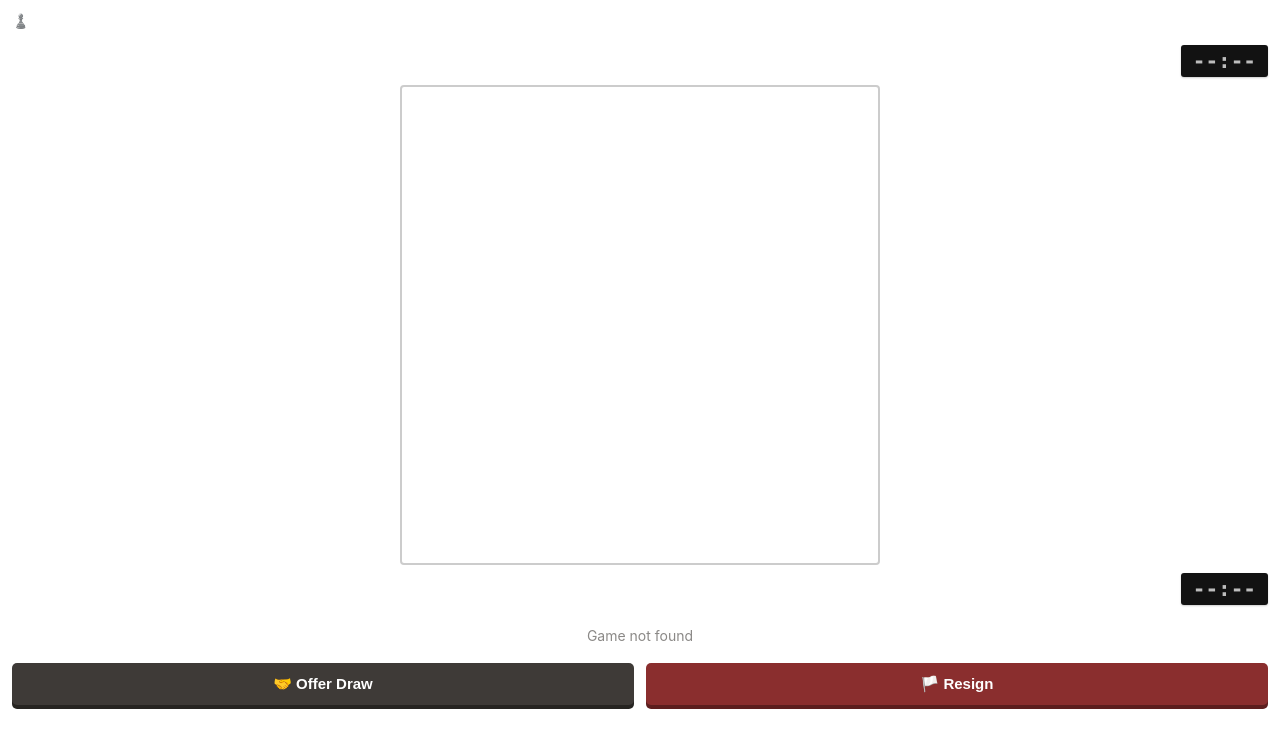
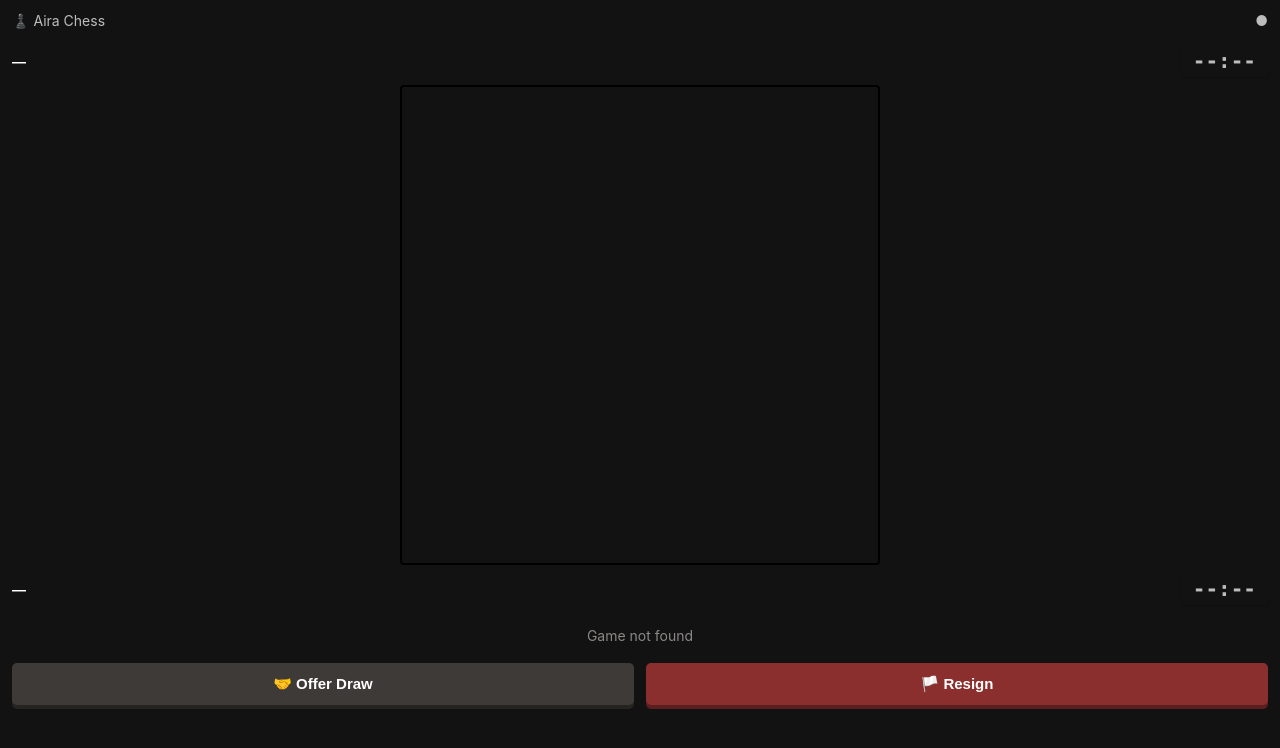
Before and after one commit to thisisvyashraj/airabot1, a FastAPI app: page / in a window 1280 px wide. Shown: the top 748 px of the page. Run offline with FastAPI, Linux system fonts and the light colour scheme; some libraries are stand-ins or nearby versions.

Commit message:
Update style.css

```diff
--- a/chess_server/static/style.css
+++ b/chess_server/static/style.css
@@ -1,5 +1,5 @@
 :root {
-  --bg: #FFFFFF;
+  --bg: #121212;
   --fg: rgba(255, 255, 255, 0.72);
   --hint: #8b8987;
 
@@ -49,7 +49,7 @@ body {
   margin: 0 auto;
   border-radius: 4px;
   overflow: hidden;
-  border: 2px solid #cccccc;
+  border: 2px solid #000000;
 }
 
 .sq {
```
